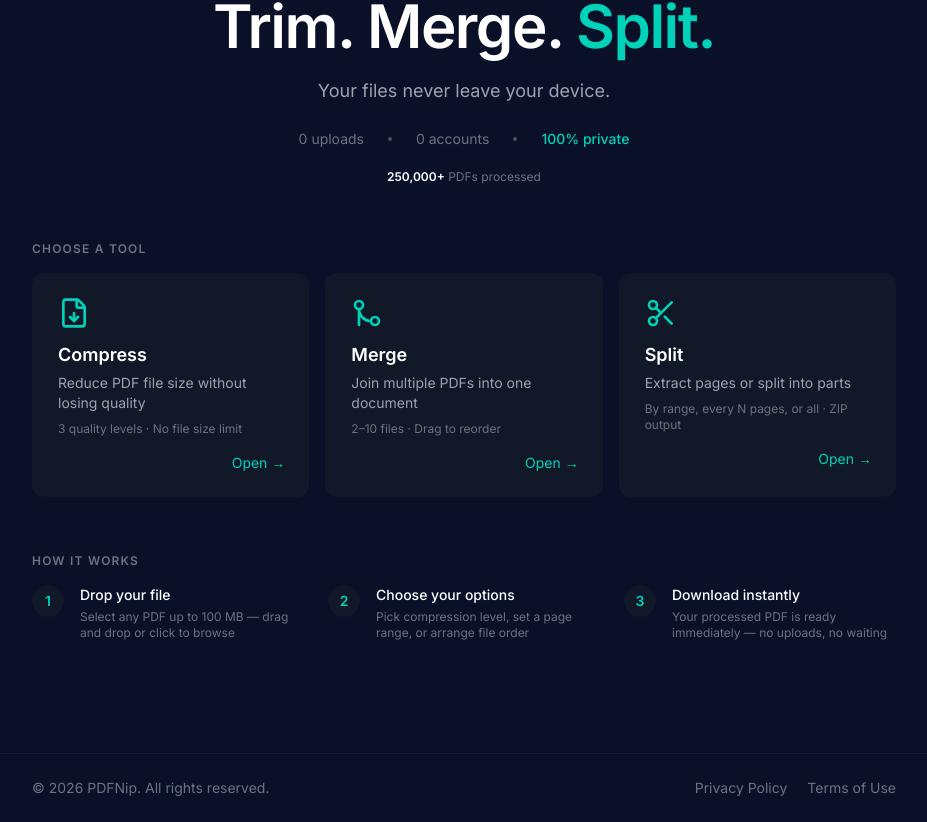
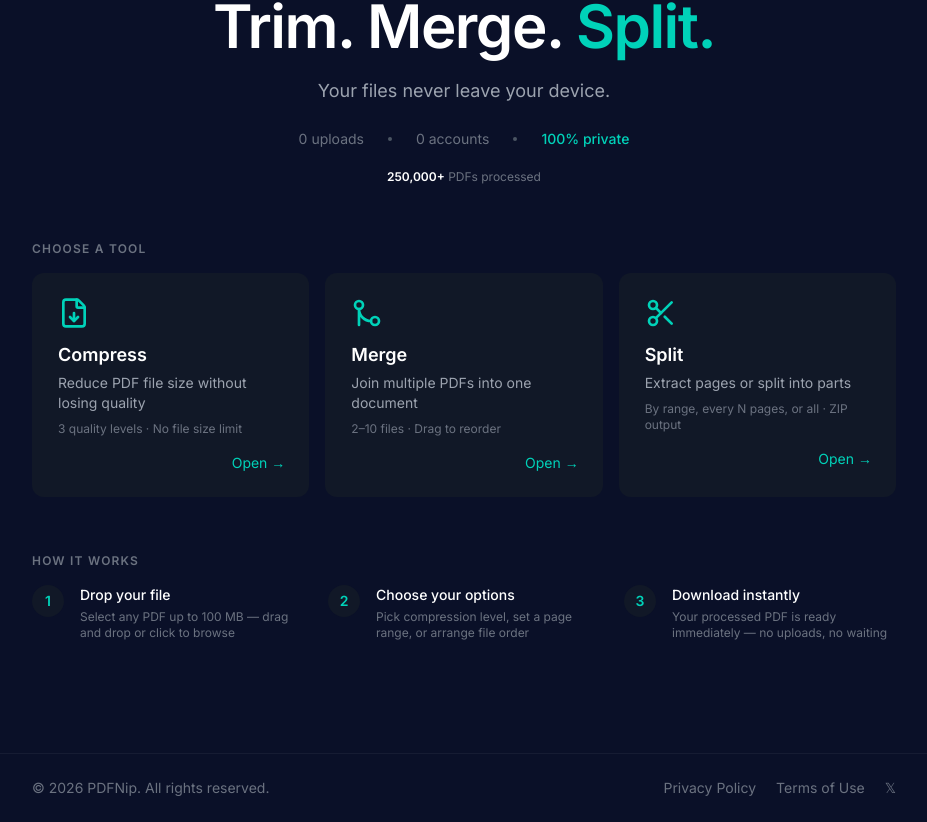
Before and after one commit to lewisgoku/pdfnip, a React (Vite) app: page / in a window 1280 px wide. Shown: the part 170-992 px from the top of the page, without its empty margins (176-1103 px from the left). Built offline with nearby package versions, Linux system fonts and the light colour scheme.

Commit message:
feat: add twitter/x social link to footer

```diff
--- a/src/components/Footer.tsx
+++ b/src/components/Footer.tsx
@@ -5,9 +5,22 @@ export default function Footer() {
     <footer className="border-t border-white/5 mt-16">
       <div className="max-w-4xl mx-auto px-4 py-6 flex flex-col sm:flex-row items-center justify-between gap-3 text-sm text-gray-500">
         <span>© {new Date().getFullYear()} PDFNip. All rights reserved.</span>
-        <nav className="flex gap-5">
-          <Link to="/privacy" className="hover:text-gray-300 transition-colors">Privacy Policy</Link>
-          <Link to="/terms" className="hover:text-gray-300 transition-colors">Terms of Use</Link>
+        <nav className="flex items-center gap-5">
+          <Link to="/privacy" className="hover:text-gray-300 transition-colors">
+            Privacy Policy
+          </Link>
+          <Link to="/terms" className="hover:text-gray-300 transition-colors">
+            Terms of Use
+          </Link>
+          <a
+            href="https://x.com/pdfnip"
+            target="_blank"
+            rel="noopener noreferrer"
+            aria-label="Twitter / X"
+            className="hover:text-gray-300 transition-colors"
+          >
+            𝕏
+          </a>
         </nav>
       </div>
     </footer>
```
Also changed, not shown: 1 other file (tests, documents, lock files or other folders).
